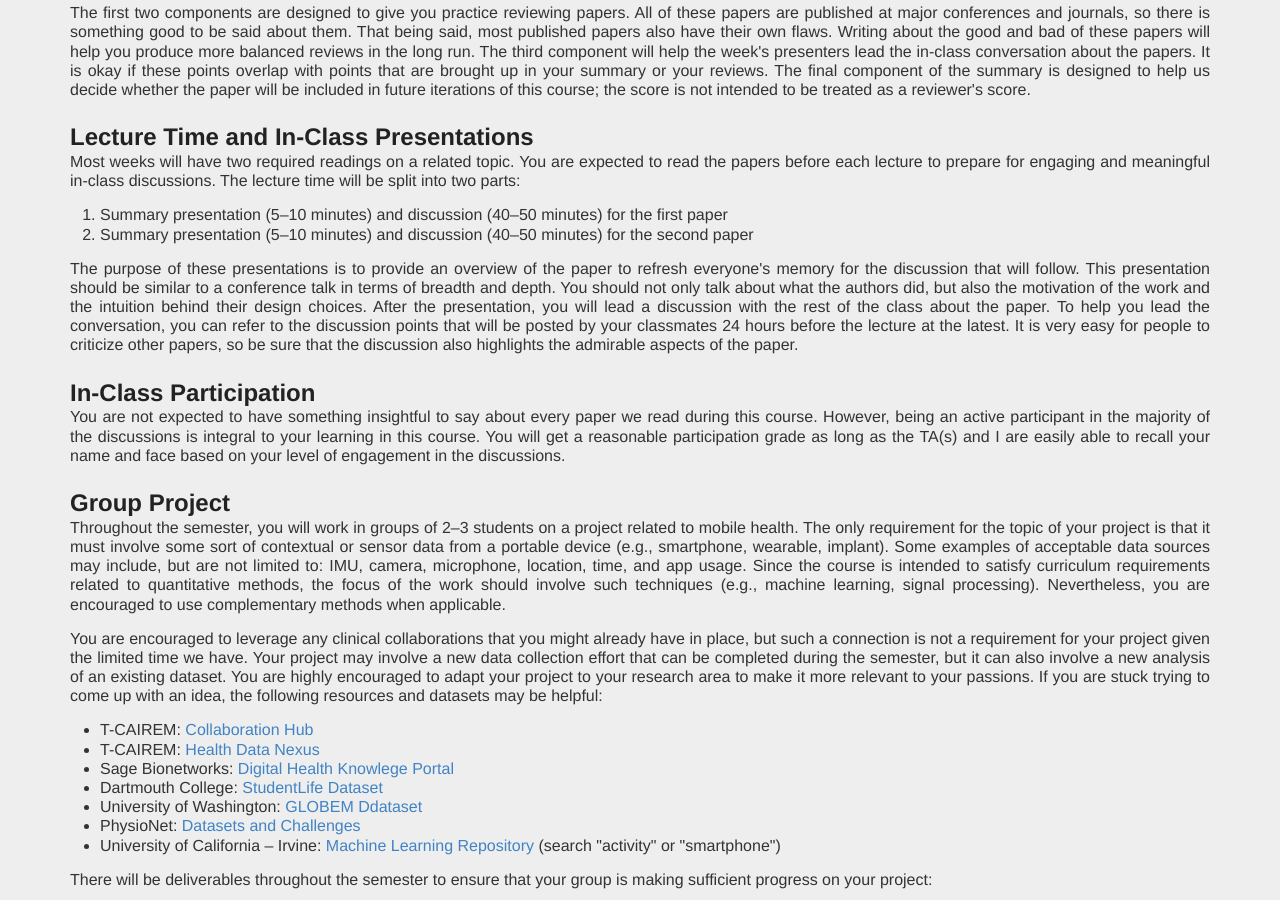
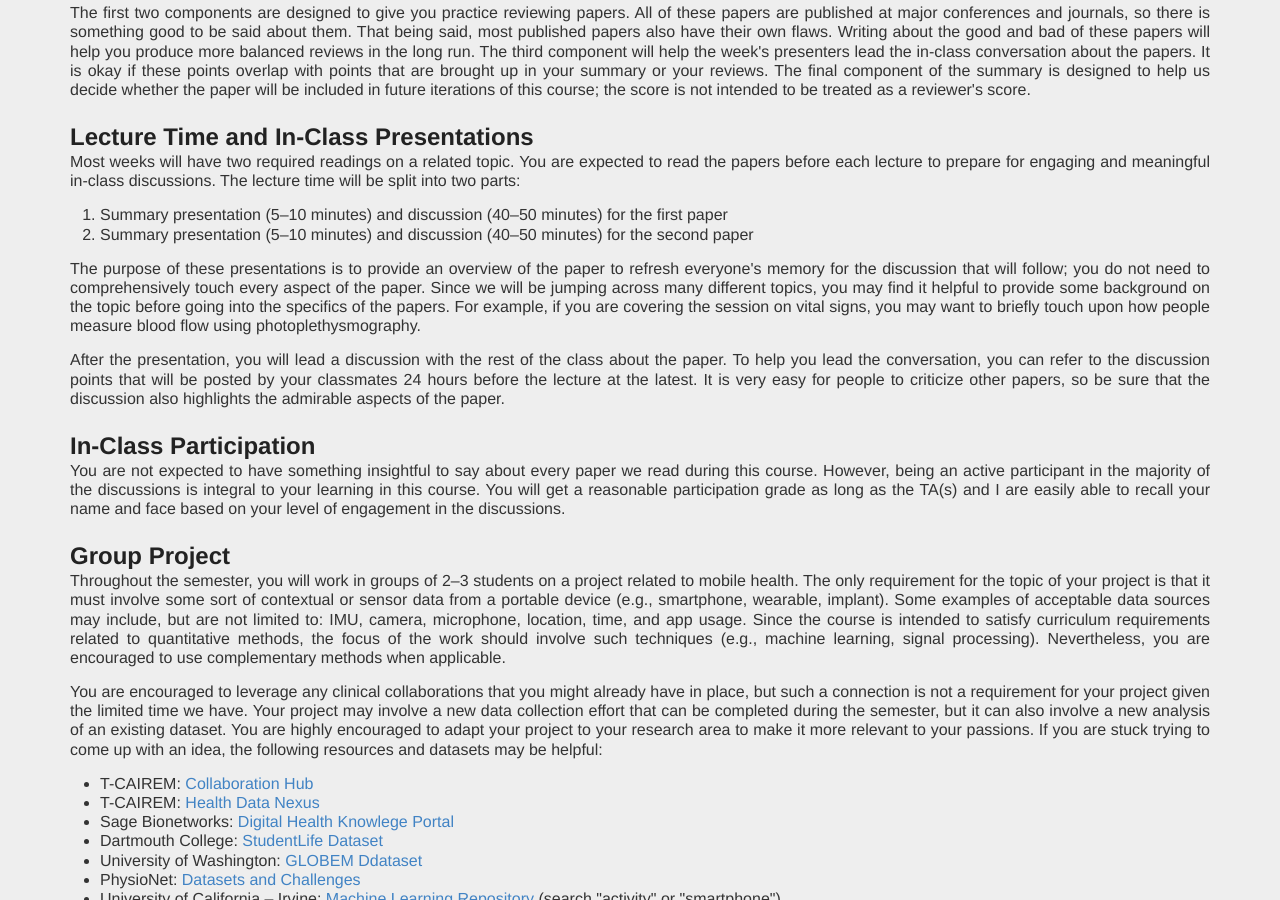
Before and after one commit to mariakakis/mhealth-course, a Jekyll site: the page built from syllabus/index.html, in a window 1280 px wide and 900 px high, scrolled down 639 px. Built offline with Jekyll 4.4.1, drawn with Linux system fonts in a browser that asks for light colours; some web fonts are replaced.

Commit message:
updating presentation descriptions

```diff
--- a/syllabus/index.html
+++ b/syllabus/index.html
@@ -81,7 +81,11 @@ Most weeks will have two required readings on a related topic. You are expected
 </p>
 
 <p>
-The purpose of these presentations is to provide an overview of the paper to refresh everyone's memory for the discussion that will follow. This presentation should be similar to a conference talk in terms of breadth and depth. You should not only talk about what the authors did, but also the motivation of the work and the intuition behind their design choices. After the presentation, you will lead a discussion with the rest of the class about the paper. To help you lead the conversation, you can refer to the discussion points that will be posted by your classmates 24 hours before the lecture at the latest. It is very easy for people to criticize other papers, so be sure that the discussion also highlights the admirable aspects of the paper.
+The purpose of these presentations is to provide an overview of the paper to refresh everyone's memory for the discussion that will follow; you do not need to comprehensively touch every aspect of the paper. Since we will be jumping across many different topics, you may find it helpful to provide some background on the topic before going into the specifics of the papers. For example, if you are covering the session on vital signs, you may want to briefly touch upon how people measure blood flow using photoplethysmography.
+</p>
+
+<p>
+After the presentation, you will lead a discussion with the rest of the class about the paper. To help you lead the conversation, you can refer to the discussion points that will be posted by your classmates 24 hours before the lecture at the latest. It is very easy for people to criticize other papers, so be sure that the discussion also highlights the admirable aspects of the paper.
 </p>
 
 <!-- In-Class Participation -->
```
